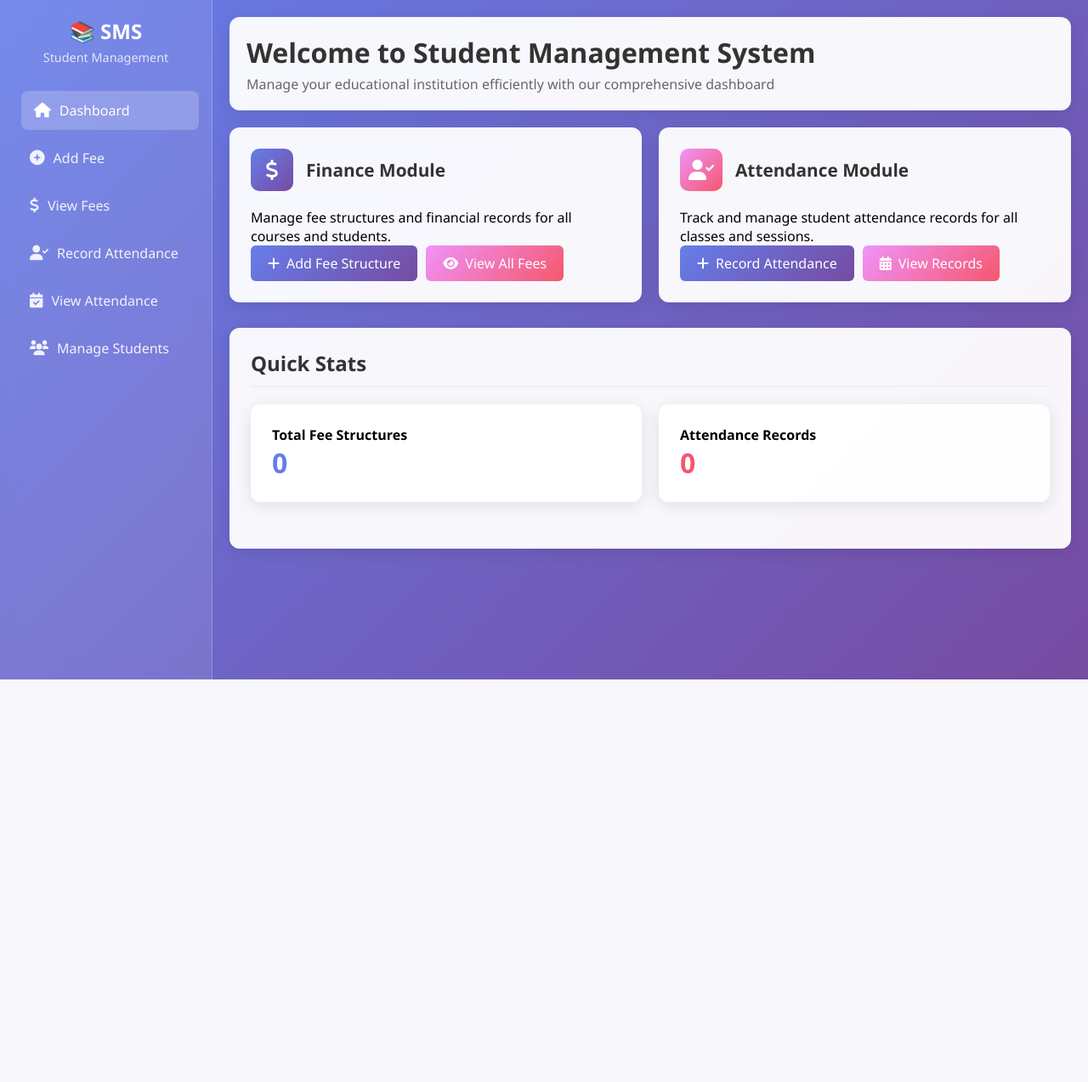
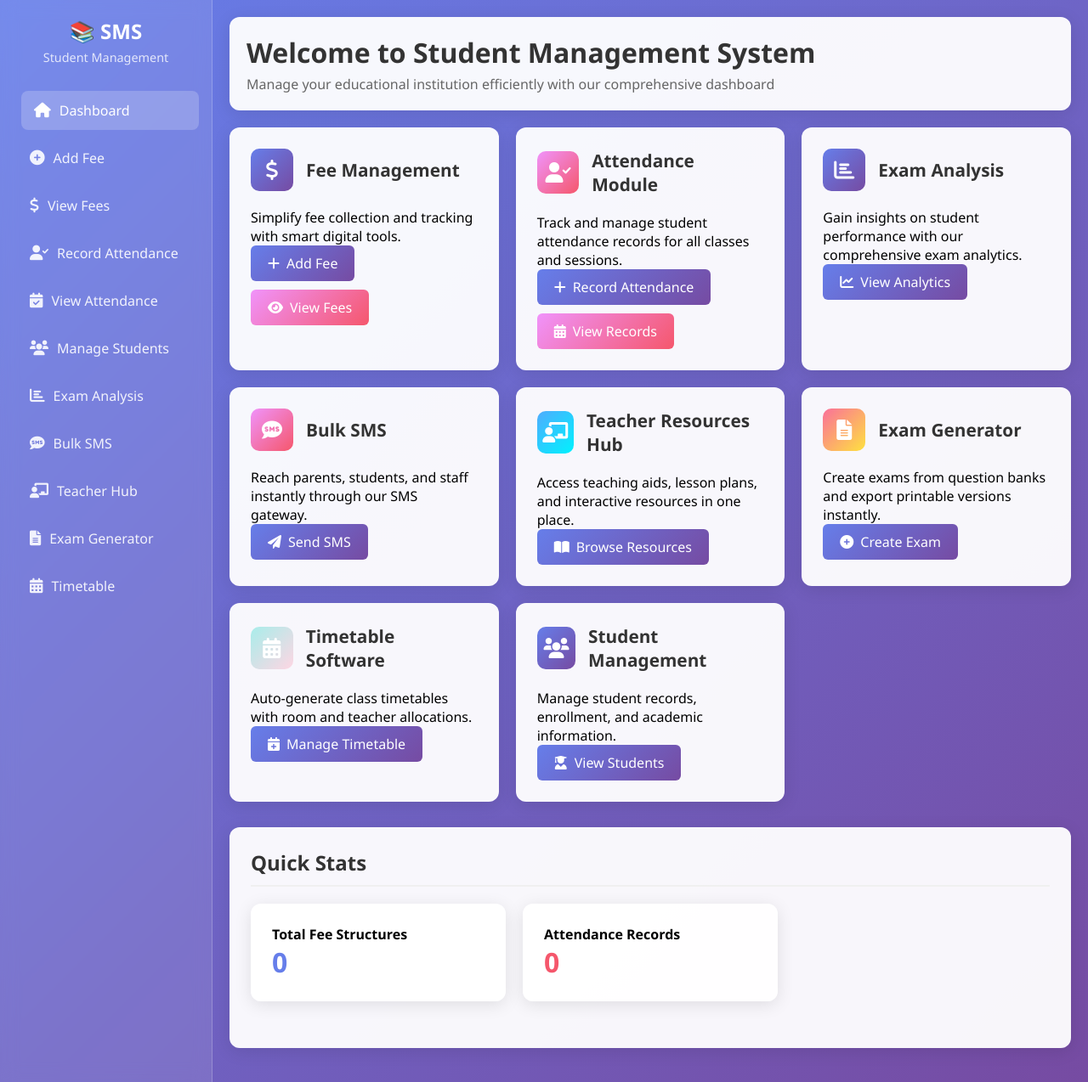
Before and after one commit to Erasmus-K/student_management_system, a Flask app: page / in a window 1280 px wide. Shown: the whole page at 85% size. Before the commit the page ends 800 px from the top, so only its background shows below. Run offline with Flask 3, Linux system fonts and the light colour scheme; data that the repository does not hold is empty.

Commit message:
Modified app.py

```diff
--- a/app.py
+++ b/app.py
@@ -101,5 +101,36 @@ def students():
     conn.close()
     return render_template("students.html", students=students)
 
+# Exam Analysis Module
+@app.route("/exam-analysis")
+def exam_analysis():
+    return render_template("exam_analysis.html")
+
+# Bulk SMS Module
+@app.route("/bulk-sms", methods=["GET", "POST"])
+def bulk_sms():
+    if request.method == "POST":
+        # SMS sending logic would go here
+        return redirect("/bulk-sms")
+    return render_template("bulk_sms.html")
+
+# Teacher Resources Module
+@app.route("/teacher-resources")
+def teacher_resources():
+    return render_template("teacher_resources.html")
+
+# Exam Generator Module
+@app.route("/exam-generator", methods=["GET", "POST"])
+def exam_generator():
+    if request.method == "POST":
+        # Exam generation logic would go here
+        return redirect("/exam-generator")
+    return render_template("exam_generator.html")
+
+# Timetable Module
+@app.route("/timetable")
+def timetable():
+    return render_template("timetable.html")
+
 if __name__ == "__main__":
     app.run(debug=True)
--- a/static/style.css
+++ b/static/style.css
@@ -94,9 +94,21 @@ body {
 
 .dashboard-grid {
     display: grid;
-    grid-template-columns: repeat(auto-fit, minmax(300px, 1fr));
+    grid-template-columns: repeat(auto-fit, minmax(280px, 1fr));
     gap: 20px;
     margin-bottom: 30px;
+}
+
+@media (min-width: 1200px) {
+    .dashboard-grid {
+        grid-template-columns: repeat(3, 1fr);
+    }
+}
+
+@media (min-width: 1600px) {
+    .dashboard-grid {
+        grid-template-columns: repeat(4, 1fr);
+    }
 }
 
 .card {
--- a/templates/base.html
+++ b/templates/base.html
@@ -52,6 +52,36 @@
                             Manage Students
                         </a>
                     </li>
+                    <li class="nav-item">
+                        <a href="/exam-analysis" class="nav-link {% if request.endpoint == 'exam_analysis' %}active{% endif %}">
+                            <i class="nav-icon fas fa-chart-bar"></i>
+                            Exam Analysis
+                        </a>
+                    </li>
+                    <li class="nav-item">
+                        <a href="/bulk-sms" class="nav-link {% if request.endpoint == 'bulk_sms' %}active{% endif %}">
+                            <i class="nav-icon fas fa-sms"></i>
+                            Bulk SMS
+                        </a>
+                    </li>
+                    <li class="nav-item">
+                        <a href="/teacher-resources" class="nav-link {% if request.endpoint == 'teacher_resources' %}active{% endif %}">
+                            <i class="nav-icon fas fa-chalkboard-teacher"></i>
+                            Teacher Hub
+                        </a>
+                    </li>
+                    <li class="nav-item">
+                        <a href="/exam-generator" class="nav-link {% if request.endpoint == 'exam_generator' %}active{% endif %}">
+                            <i class="nav-icon fas fa-file-alt"></i>
+                            Exam Generator
+                        </a>
+                    </li>
+                    <li class="nav-item">
+                        <a href="/timetable" class="nav-link {% if request.endpoint == 'timetable' %}active{% endif %}">
+                            <i class="nav-icon fas fa-calendar-alt"></i>
+                            Timetable
+                        </a>
+                    </li>
                 </ul>
             </nav>
         </aside>
--- a/templates/index.html
+++ b/templates/index.html
@@ -13,18 +13,18 @@
                 <i class="fas fa-dollar-sign"></i>
             </div>
             <div>
-                <h3 class="card-title">Finance Module</h3>
+                <h3 class="card-title">Fee Management</h3>
             </div>
         </div>
-        <p>Manage fee structures and financial records for all courses and students.</p>
+        <p>Simplify fee collection and tracking with smart digital tools.</p>
         <div class="card-actions">
             <a href="/add-fee" class="btn btn-primary">
                 <i class="fas fa-plus"></i>
-                Add Fee Structure
+                Add Fee
             </a>
             <a href="/view-fees" class="btn btn-secondary">
                 <i class="fas fa-eye"></i>
-                View All Fees
+                View Fees
             </a>
         </div>
     </div>
@@ -50,6 +50,114 @@
             </a>
         </div>
     </div>
+
+    <div class="card">
+        <div class="card-header">
+            <div class="card-icon" style="background: linear-gradient(135deg, #667eea, #764ba2);">
+                <i class="fas fa-chart-bar"></i>
+            </div>
+            <div>
+                <h3 class="card-title">Exam Analysis</h3>
+            </div>
+        </div>
+        <p>Gain insights on student performance with our comprehensive exam analytics.</p>
+        <div class="card-actions">
+            <a href="/exam-analysis" class="btn btn-primary">
+                <i class="fas fa-chart-line"></i>
+                View Analytics
+            </a>
+        </div>
+    </div>
+
+    <div class="card">
+        <div class="card-header">
+            <div class="card-icon" style="background: linear-gradient(135deg, #f093fb, #f5576c);">
+                <i class="fas fa-sms"></i>
+            </div>
+            <div>
+                <h3 class="card-title">Bulk SMS</h3>
+            </div>
+        </div>
+        <p>Reach parents, students, and staff instantly through our SMS gateway.</p>
+        <div class="card-actions">
+            <a href="/bulk-sms" class="btn btn-primary">
+                <i class="fas fa-paper-plane"></i>
+                Send SMS
+            </a>
+        </div>
+    </div>
+
+    <div class="card">
+        <div class="card-header">
+            <div class="card-icon" style="background: linear-gradient(135deg, #4facfe, #00f2fe);">
+                <i class="fas fa-chalkboard-teacher"></i>
+            </div>
+            <div>
+                <h3 class="card-title">Teacher Resources Hub</h3>
+            </div>
+        </div>
+        <p>Access teaching aids, lesson plans, and interactive resources in one place.</p>
+        <div class="card-actions">
+            <a href="/teacher-resources" class="btn btn-primary">
+                <i class="fas fa-book-open"></i>
+                Browse Resources
+            </a>
+        </div>
+    </div>
+
+    <div class="card">
+        <div class="card-header">
+            <div class="card-icon" style="background: linear-gradient(135deg, #fa709a, #fee140);">
+                <i class="fas fa-file-alt"></i>
+            </div>
+            <div>
+                <h3 class="card-title">Exam Generator</h3>
+            </div>
+        </div>
+        <p>Create exams from question banks and export printable versions instantly.</p>
+        <div class="card-actions">
+            <a href="/exam-generator" class="btn btn-primary">
+                <i class="fas fa-plus-circle"></i>
+                Create Exam
+            </a>
+        </div>
+    </div>
+
+    <div class="card">
+        <div class="card-header">
+            <div class="card-icon" style="background: linear-gradient(135deg, #a8edea, #fed6e3);">
+                <i class="fas fa-calendar-alt"></i>
+            </div>
+            <div>
+                <h3 class="card-title">Timetable Software</h3>
+            </div>
+        </div>
+        <p>Auto-generate class timetables with room and teacher allocations.</p>
+        <div class="card-actions">
+            <a href="/timetable" class="btn btn-primary">
+                <i class="fas fa-calendar-plus"></i>
+                Manage Timetable
+            </a>
+        </div>
+    </div>
+
+    <div class="card">
+        <div class="card-header">
+            <div class="card-icon" style="background: linear-gradient(135deg, #667eea, #764ba2);">
+                <i class="fas fa-users"></i>
+            </div>
+            <div>
+                <h3 class="card-title">Student Management</h3>
+            </div>
+        </div>
+        <p>Manage student records, enrollment, and academic information.</p>
+        <div class="card-actions">
+            <a href="/students" class="btn btn-primary">
+                <i class="fas fa-user-graduate"></i>
+                View Students
+            </a>
+        </div>
+    </div>
 </div>
 
 <div class="content-section">
```
Also changed, not shown: templates/bulk_sms.html (added, +80 -0 lines), templates/exam_analysis.html (added, +79 -0 lines), templates/exam_generator.html (added, +113 -0 lines), templates/teacher_resources.html (added, +127 -0 lines), templates/timetable.html (added, +128 -0 lines).
